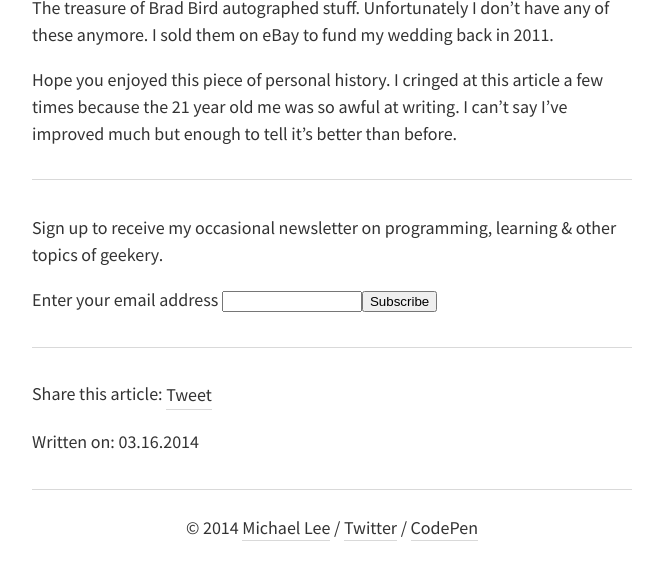
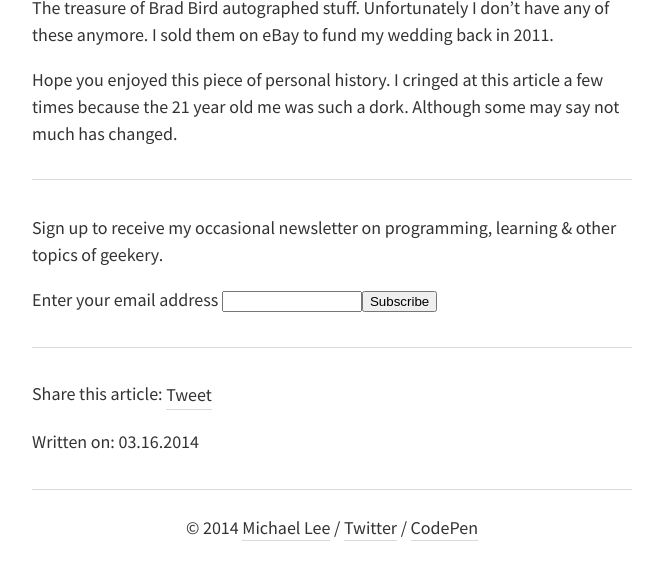
Before and after one commit to michaellee/old-michaelsoolee.com, a Jekyll site: the page built from _posts/2014-03-16-brad-bird.md, in a window 1280 px wide and 900 px high, scrolled down 3071 px, cut to the strip 335-900 px from the top of the window. Shown: the whole strip, without its empty margins (308-971 px from the left). Built offline with Jekyll 4.4.1, drawn with Linux system fonts in a browser that asks for light colours; nearby versions of some CDN libraries; Markdown is read by kramdown in place of the engine named in the settings; comment, search, counter and statistics services are not loaded.

Commit message:
Update 2014-03-16-brad-bird.md

```diff
--- a/_posts/2014-03-16-brad-bird.md
+++ b/_posts/2014-03-16-brad-bird.md
@@ -48,4 +48,4 @@ Check out that ginormous pimple on my chin. This was the longest fake post ever.
 
 The treasure of Brad Bird autographed stuff. Unfortunately I don't have any of these anymore. I sold them on eBay to fund my wedding back in 2011.
 
-Hope you enjoyed this piece of personal history. I cringed at this article a few times because the 21 year old me was so awful at writing. I can't say I've improved much but enough to tell it's better than before.
+Hope you enjoyed this piece of personal history. I cringed at this article a few times because the 21 year old me was such a dork. Although some may say not much has changed.
```
